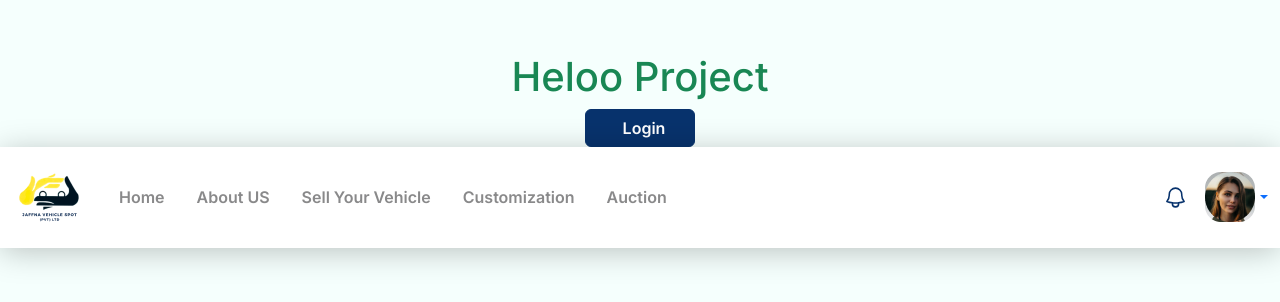
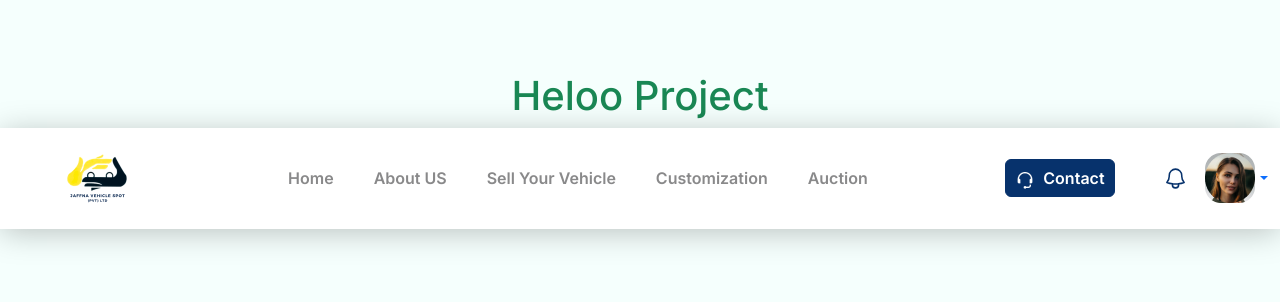
Before and after one commit to Powsihan/JVS-Project-Frontend, a Next.js app: page / in a window 1280 px wide. Shown: the part 250-552 px from the top of the page. Built offline with nearby package versions, Linux system fonts and the light colour scheme.

Commit message:
Navbar chnages done

```diff
--- a/app/layouts/Navbar.js
+++ b/app/layouts/Navbar.js
@@ -1,11 +1,13 @@
-
 import Image from "next/image";
-import React,{useState} from "react";
+import React, { useState, useEffect } from "react";
 import "../styles/navbar.css";
 import logo from "../assets/images/Logo.png";
 import MenuIcon from "@mui/icons-material/Menu";
+import CloseIcon from "@mui/icons-material/Close";
 import notification from "../assets/icons/bell.svg";
-import avatar from "../assets/images/Avatar.png"
+import avatar from "../assets/images/Avatar.png";
+import CommonButton from "../components/CommonButton";
+import Contact from "../assets/icons/Headset.png";
 
 const Navbar = () => {
   const [menuOpen, setMenuOpen] = useState(false);
@@ -13,26 +15,31 @@ const Navbar = () => {
   const toggleMenu = () => {
     setMenuOpen(!menuOpen);
   };
+
+  const [windowSize, setWindowSize] = useState([
+    window.innerWidth,
+    window.innerHeight,
+  ]);
+
+  useEffect(() => {
+    const handleWindowResize = () => {
+      setWindowSize([window.innerWidth, window.innerHeight]);
+    };
+
+    window.addEventListener("resize", handleWindowResize);
+
+    return () => {
+      window.removeEventListener("resize", handleWindowResize);
+    };
+  }, []);
+
   return (
-    // <div
-    //   className="navbar w-100"
-    //   style={{ height: "100px", backgroundColor: "lightblue" }}
-    // >
-    //   <div>
-    //     <Image src={logo} alt="" />
-    //   </div>
-    //   <div>
-    //     <div className="Navbar-box">
-    //       Home
-    //     </div>
-    //     <div></div>
-    //     <div></div>
-    //     <div></div>
-    //     <div></div>
-    //   </div>
-    //   <div></div>
-    // </div>
-    <nav className="navbar navbar-expand-lg w-100 Navbar-Container">
+    <>
+      <nav
+        className={`navbar navbar-expand-lg w-100 Navbar-Container ${
+          menuOpen ? "open" : "close"
+        }`}
+      >
         <div className="container-fluid">
           <button
             className="navbar-toggler"
@@ -42,15 +49,26 @@ const Navbar = () => {
             aria-controls="navbarSupportedContent"
             aria-expanded="false"
             aria-label="Toggle navigation"
+            onClick={toggleMenu}
           >
-          <MenuIcon />
+            {menuOpen ? <CloseIcon /> : <MenuIcon />}
           </button>
 
           <div className="collapse navbar-collapse" id="navbarSupportedContent">
-          <a className="navbar-brand mt-2 mt-lg-0" href="#">
+            <div
+              className={`d-flex align-items-center w-100 pe-5 ps-5 ${
+                windowSize[0] >= 800 ? "d-flex flex-row" : "d-flex flex-column"
+              }`}
+            >
+              <a
+                className="navbar-brand mt-2 mt-lg-0 d-flex align-items-center"
+                href="#"
+              >
                 <Image src={logo} alt="" />
               </a>
-          <ul className="navbar-nav me-auto mb-2 mb-lg-0">
+              <ul
+                className="navbar-nav me-auto  mb-lg-0 d-flex justify-content-center gap-2 flex-grow-1 w-100"
+              >
                 <li className="nav-item">
                   <a className="nav-link" href="#home">
                     <div className="Navbar-box">Home</div>
@@ -77,8 +95,13 @@ const Navbar = () => {
                   </a>
                 </li>
               </ul>
+              <div
+                className="d-flex align-items-center"
+              >
+                <CommonButton text={"Contact"} image={Contact} width={110}/>
               </div>
-
+            </div>
+          </div>
           <div className="d-flex align-items-center">
             <div className="dropdown">
               <a
@@ -88,7 +111,7 @@ const Navbar = () => {
                 role="button"
                 aria-expanded="false"
               >
-              <Image src={notification} alt="" width={25}/>
+                <Image src={notification} alt="" width={25} />
               </a>
             </div>
 
@@ -100,7 +123,7 @@ const Navbar = () => {
                 role="button"
                 aria-expanded="false"
               >
-              <Image src={avatar} alt=""/>
+                <Image src={avatar} alt="" />
               </a>
               <ul
                 className="dropdown-menu dropdown-menu-end"
@@ -126,6 +149,7 @@ const Navbar = () => {
           </div>
         </div>
       </nav>
+    </>
   );
 };
 
--- a/app/page.js
+++ b/app/page.js
@@ -1,13 +1,12 @@
 "use client"
 import CommonButton from "./components/CommonButton";
-import Contact from "./assets/icons/Headset.png";
+
 import Navbar from "./layouts/Navbar";
 
 export default function Home() {
   return (
     <main className="d-flex flex-column align-items-center w-100 justify-content-center min-vh-100">
       <h1 className="text-success">Heloo Project</h1>
-      <CommonButton text={"Login"}  width={110}/>
       <Navbar/>
     </main>
   );
```
Also changed, not shown: app/styles/navbar.css (line endings or trailing spaces). Lines whose indentation alone changed are shown as unchanged.
